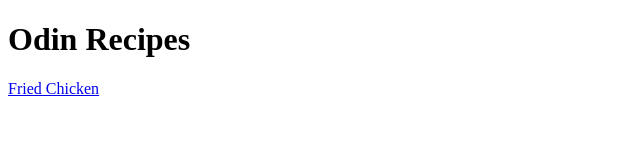
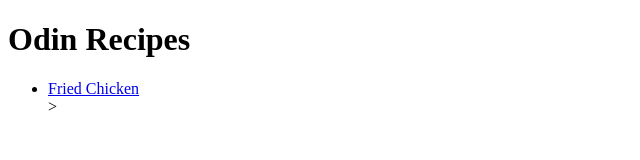
Before and after one commit to CodeRafu/odin-recipes, a plain HTML site: page index.html in a window 1280 px wide. Shown: the whole page, without its empty margins (0-640 px from the left). Drawn offline with Linux system fonts and the light colour scheme.

Commit message:
feat: Add unordered list

```diff
--- a/index.html
+++ b/index.html
@@ -6,6 +6,10 @@
   </head>
   <body>
     <h1>Odin Recipes</h1>
-    <a href="recipes/friedchicken.html">Fried Chicken</a>
+      <ul>
+        <li>
+          <a href="recipes/friedchicken.html">Fried Chicken</a>
+        </li>>
+      </ul>
   </body>
 </html>
```
